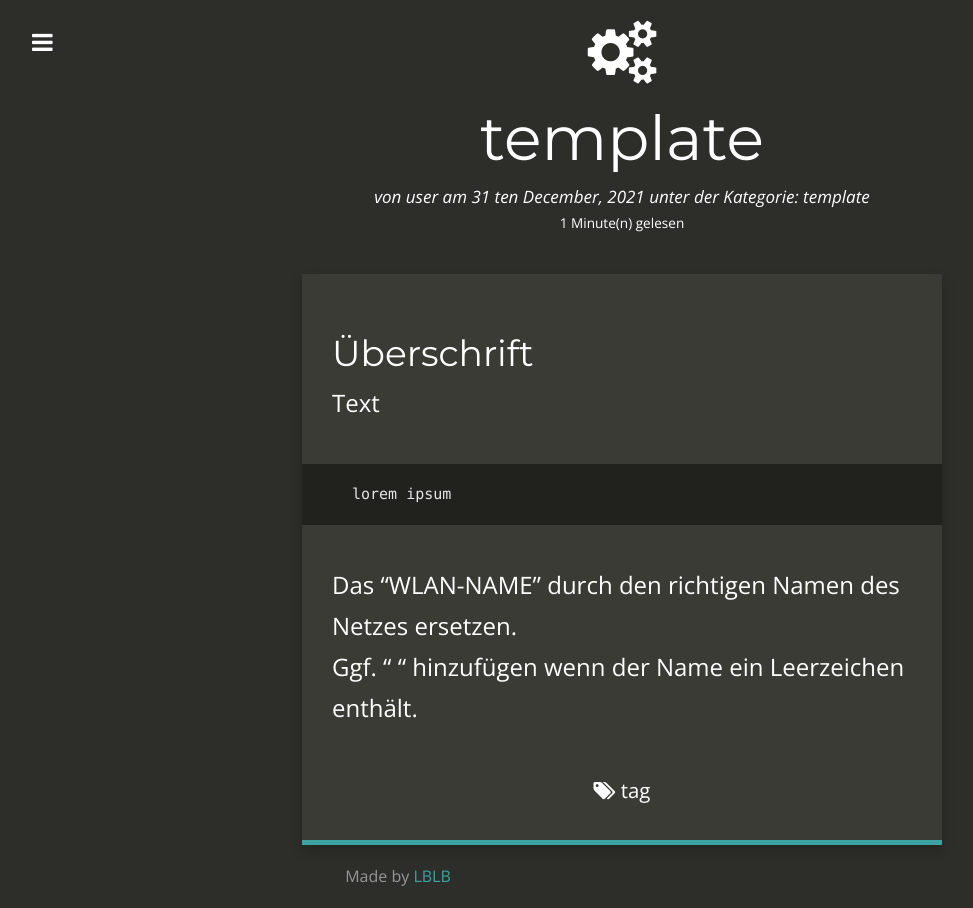
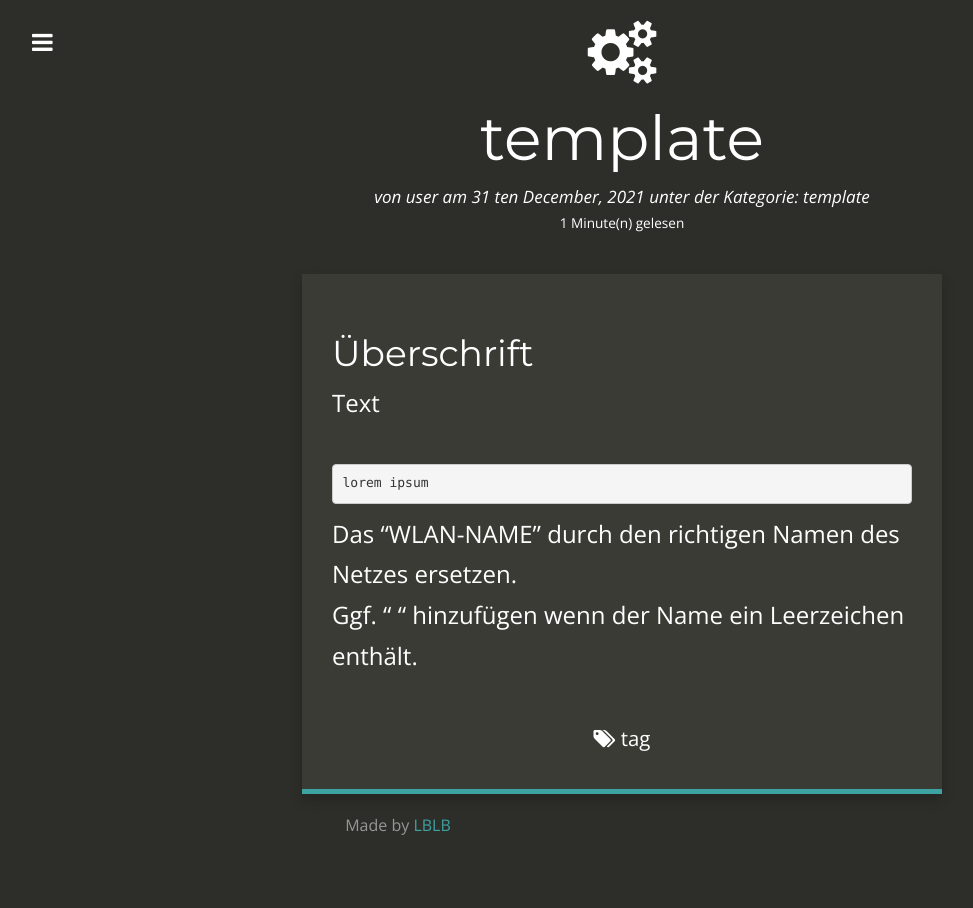
Before and after one commit to eski1337/lblb-it-ffd00, a Jekyll site: the page built from _posts/1999-01-01-template.md, in a window 1280 px wide. Shown: the whole page, without its empty margins (18-991 px from the left). Built offline with Jekyll 4.4.1, drawn with Linux system fonts in a browser that asks for light colours; nearby versions of some CDN libraries; comment, search, counter and statistics services are not loaded.

Commit message:
1999-01-01-template.md: changed

````diff
--- a/_posts/1999-01-01-template.md
+++ b/_posts/1999-01-01-template.md
@@ -15,7 +15,7 @@ tags:
 ## Überschrift
 
 Text
-```
+``` language
 lorem ipsum
 ```
 Das "WLAN-NAME" durch den richtigen Namen des Netzes ersetzen.<br>
````
